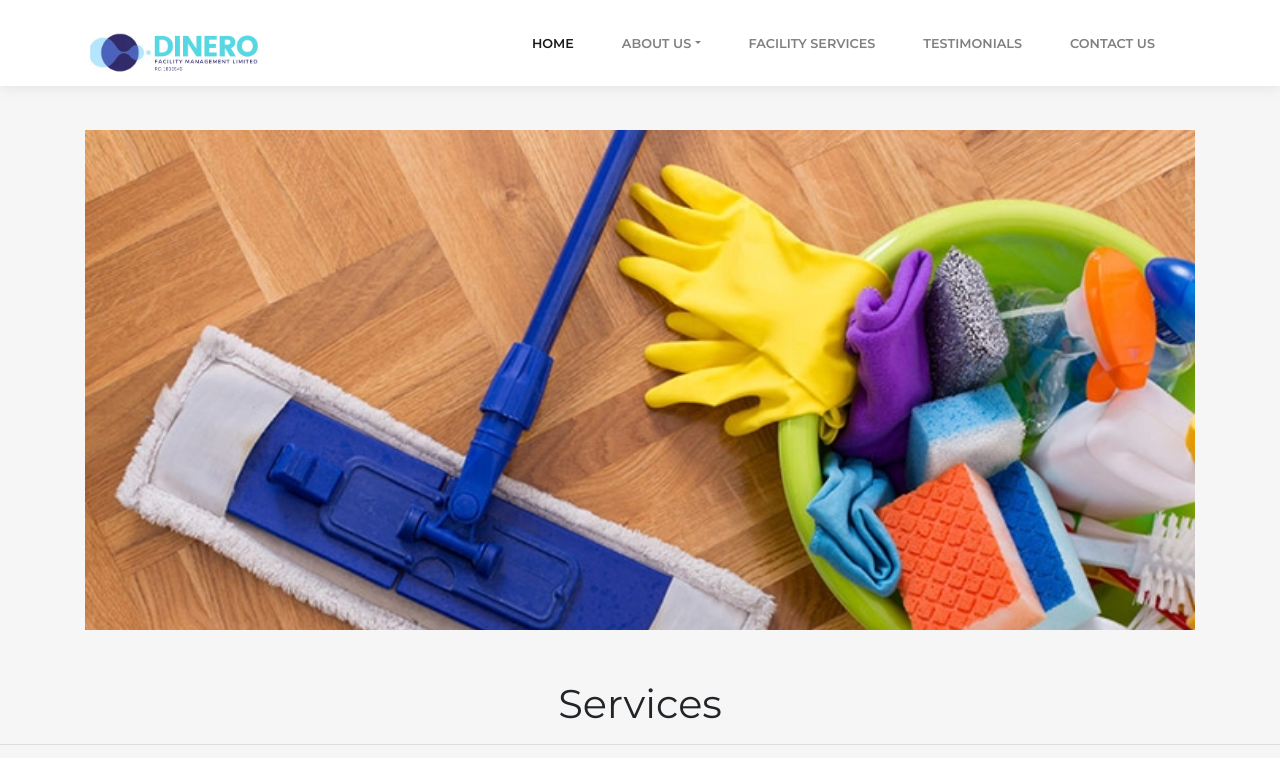
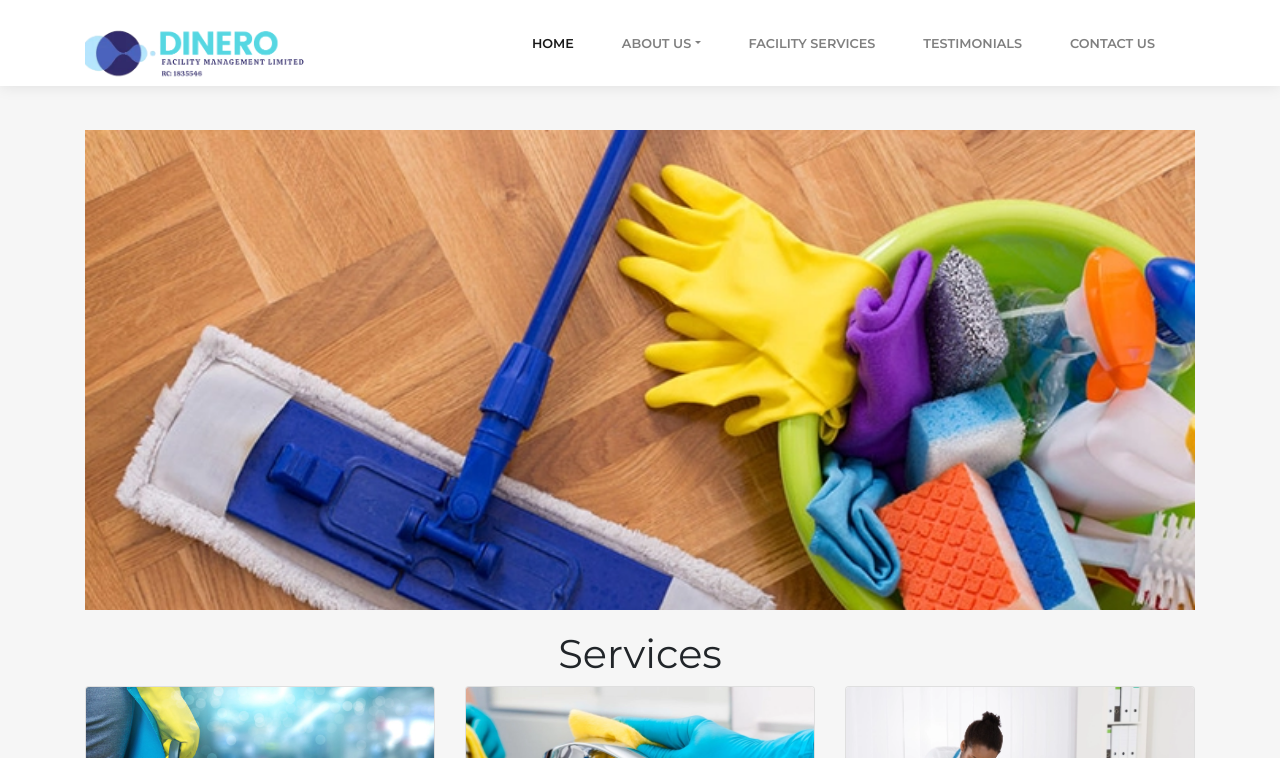
Before and after one commit to Thermiee/dinerofml, a plain HTML site: page index.html in a window 1280 px wide. Shown: the top 758 px of the page. Drawn offline with nearby package versions, Linux system fonts and the light colour scheme; some packages are replaced by stand-ins of ours; a script that the page names is missing.

Commit message:
modified

```diff
--- a/assets/css/styles.min.css
+++ b/assets/css/styles.min.css
@@ -1 +1 @@
-body,html{height:100%;width:100%}@media (min-width:1200px){#carousel-1{height:500px}.carousel-inner{position:relative;width:100%;overflow:hidden;height:500px}}
+body,html{height:100%;width:100%}@media (min-width:1200px){#carousel-1{height:480px}.carousel-inner{position:relative;width:100%;overflow:hidden;height:480px}}
--- a/index.html
+++ b/index.html
@@ -14,7 +14,7 @@
 
 <body>
     <nav class="navbar navbar-light navbar-expand-lg fixed-top bg-white text-monospace clean-navbar" style="font-family: Montserrat, sans-serif;">
-        <div class="container"><a class="navbar-brand logo" href="index.html" style="font-family: Montserrat, sans-serif;height: 48px;"><img src="assets/img/Dinerofml%20(4).png" style="height: 55px;">&nbsp;</a><button data-toggle="collapse" class="navbar-toggler" data-target="#navcol-1"><span class="sr-only">Toggle navigation</span><span class="navbar-toggler-icon"></span></button>
+        <div class="container"><a class="navbar-brand logo" href="index.html" style="font-family: Montserrat, sans-serif;height: 48px;"><img src="assets/img/Dinerofml-removebg-preview.png" style="height: 55px;">&nbsp;</a><button data-toggle="collapse" class="navbar-toggler" data-target="#navcol-1"><span class="sr-only">Toggle navigation</span><span class="navbar-toggler-icon"></span></button>
             <div class="collapse navbar-collapse" id="navcol-1">
                 <ul class="navbar-nav ml-auto">
                     <li class="nav-item"><a class="nav-link active" href="index.html" style="font-family: Montserrat, sans-serif;">Home</a></li>
@@ -29,7 +29,7 @@
         </div>
     </nav>
     <main class="page landing-page">
-        <section class="clean-block slider dark" style="padding-bottom: 50px;">
+        <section class="clean-block slider dark" style="padding-bottom: 20px;">
             <div class="block-heading" style="margin-bottom: 10px;padding-top: 40px;"></div>
             <div class="container">
                 <div class="carousel slide carousel-fade" data-ride="carousel" data-interval="3000" id="carousel-1">
@@ -46,7 +46,6 @@
     <main class="page service-page">
         <section class="clean-block clean-services dark">
             <h1 class="text-center">Services</h1>
-            <hr>
             <div class="container">
                 <div class="row">
                     <div class="col-md-6 col-lg-4">
```
Also changed, not shown: airclean.html (+1 -1 lines), bmclean.html (+1 -1 lines), cleanup.html (+1 -1 lines), contact-us.html (+1 -1 lines), domclean.html (+1 -1 lines), facility.html (+1 -1 lines), fumigation.html (+1 -1 lines), office.html (+1 -1 lines), renclean.html (+1 -1 lines), team.html (+1 -1 lines), testimonials.html (+1 -1 lines), vision.html (+1 -1 lines), assets/img/Dinerofml-removebg-preview.png (added).
